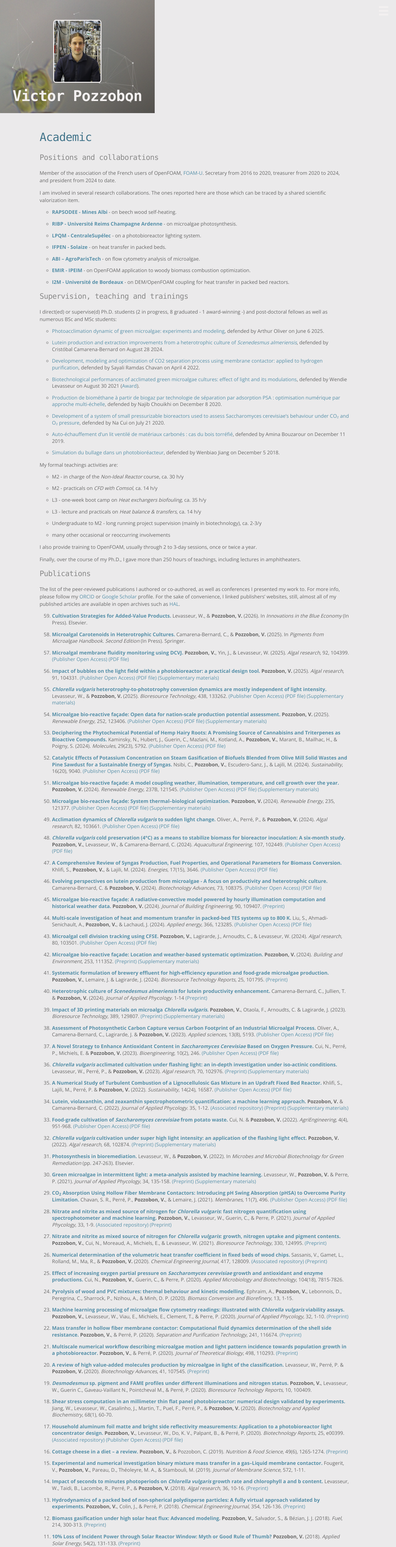
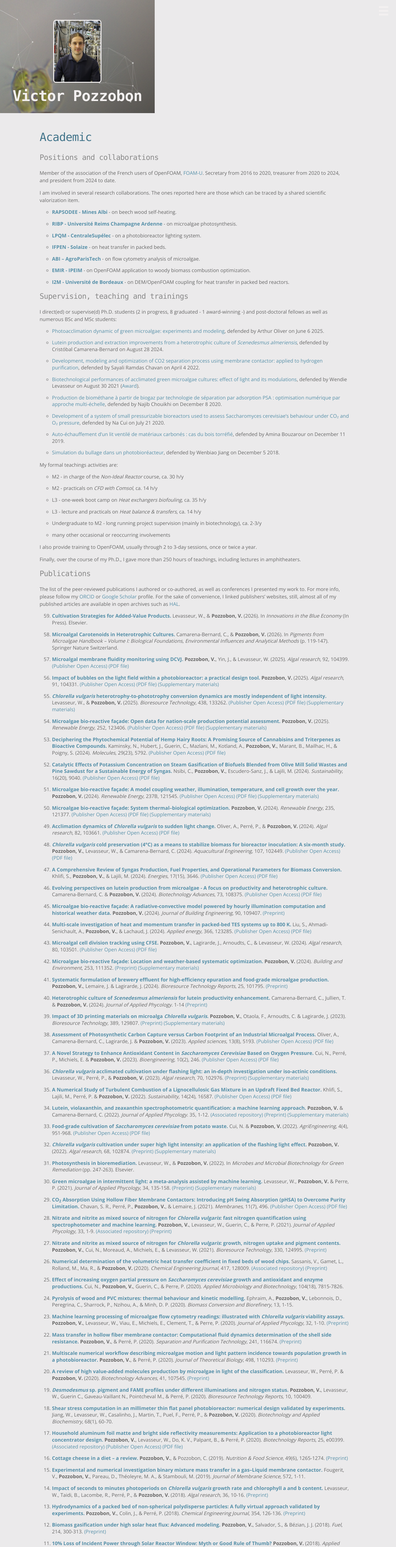
Before and after one commit to victorpozzobon/victorpozzobon.github.io, a Jekyll site: the page built from _pages/academic.md, in a window 1280 px wide. Shown: the top 4992 px of the page at 31% size. Built offline with Jekyll 4.4.1, drawn with Linux system fonts in a browser that asks for light colours.

Commit message:
Book chapter

```diff
--- a/_pages/academic.md
+++ b/_pages/academic.md
@@ -77,11 +77,9 @@ Finally, over the course of my Ph.D., I gave more than 250 hours of teachings, i
 The list of the peer-reviewed publications I authored or co-authored, as well as conferences
 I presented my work to. For more info, please follow my [ORCID](https://orcid.org/0000-0003-1530-0834) or [Google Scholar](https://scholar.google.fr/citations?user=XOAdaN4AAAAJ) profile. For the sake of convenience, I linked publishers' websites, still, almost all of my published articles are available in open archives such as [HAL](https://hal.archives-ouvertes.fr/).
 
-<!--0. [**Microalgal membrane fluidity monitoring using DCVJ.**](https://doi.org) **Pozzobon, V.**, Yin, J., Levasseur, W. (2025).  _Algal research_, 438, 133262. [(Publisher Open Access)](https://www.sciencedirect.com/science/article/pii/) [(PDF file)](/assets/preprints/Levasseur_2025_a.pdf)-->
-
 0. [**Cultivation Strategies for Added-Value Products.**](https://doi.org/) Levasseur, W., & **Pozzobon, V.** (2026). In _Innovations in the Blue Economy_ (In Press). Elsevier.
 
-0. [**Microalgal Carotenoids in Heterotrophic Cultures.**](https://doi.org/) Camarena-Bernard, C., & **Pozzobon, V.** (2025). In _Pigments from Microalgae Handbook. Second Edition_ (In Press).  Springer.
+0. [**Microalgal Carotenoids in Heterotrophic Cultures.**](https://doi.org/10.1007/978-3-031-93945-7_4) Camarena-Bernard, C., & **Pozzobon, V.** (2026). In _Pigments from Microalgae Handbook – Volume I: Biological Foundations, Environmental Influences and Analytical Methods_ (p. 119‑147). Springer Nature Switzerland.
 
 0. [**Microalgal membrane fluidity monitoring using DCVJ.**](https://doi.org/10.1016/j.algal.2025.104399) **Pozzobon, V.**, Yin, J., & Levasseur, W. (2025).  _Algal research_, 92, 104399. [(Publisher Open Access)](https://www.sciencedirect.com/science/article/pii/S2211926425005107/pdfft?md5=2b885a04b0a9d460ce675f49ce7b76fb&pid=1-s2.0-S2211926425005107-main.pdf) [(PDF file)](/assets/preprints/Pozzobon_2025_c.pdf)
 
```
